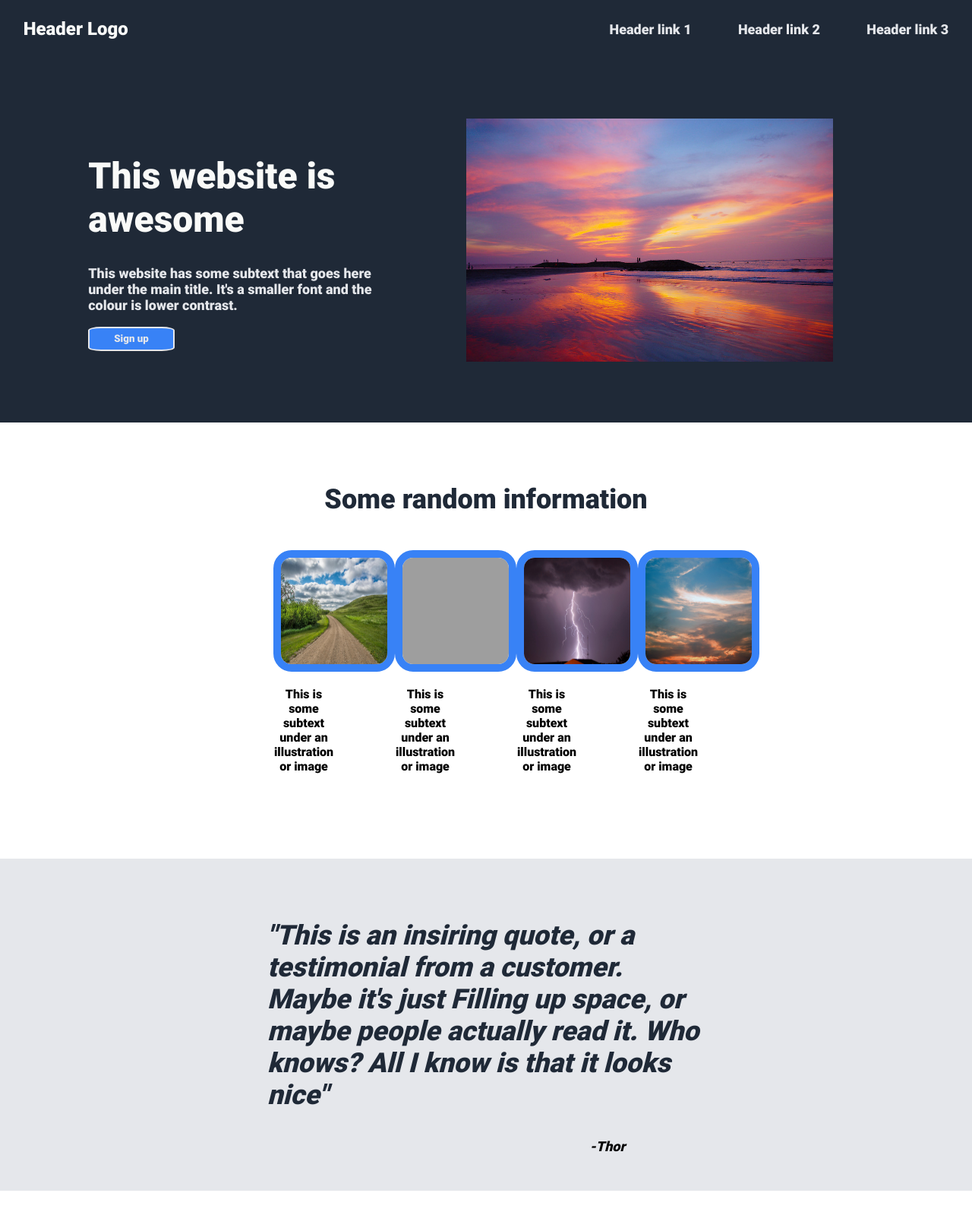
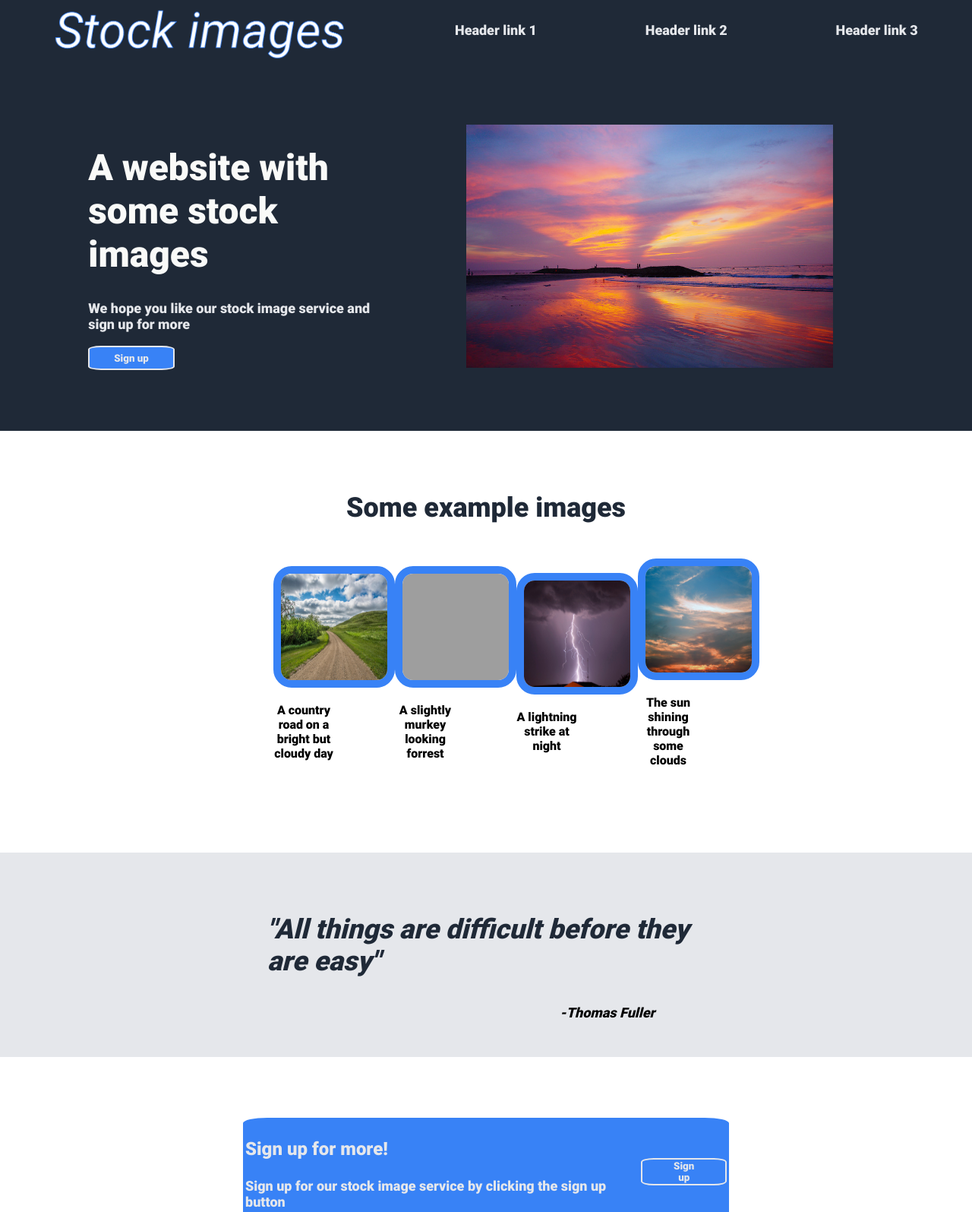
Before and after one commit to Camh-git/Brainnest, a plain HTML site: page Week 2/Task 4/index.html in a window 1280 px wide. Shown: the top 1595 px of the page at 76% size. Drawn offline with Linux system fonts and the light colour scheme; grey boxes are pictures that could not be loaded.

Commit message:
Small fixes
Some resizing, text fixes and a new logo without broken transparency

```diff
--- a/Week 2/Task 4/Styles.css
+++ b/Week 2/Task 4/Styles.css
@@ -50,8 +50,8 @@ figure{
   text-align: center;
 }
 figure img{
-  max-width: 12.5%;
-  max-height: 12.5%;
+  max-width: 10%;
+  max-height: 10%;
 }
 
 figure img{
@@ -115,9 +115,8 @@ header{
   align-content: flex-end;
 }
 
-header h3{
-  font-size: 24px;
-  color: #F9FAF8;
+header img{
+  max-height: 5rem;
   display: flex;
 }
 
--- a/Week 2/Task 4/index.html
+++ b/Week 2/Task 4/index.html
@@ -9,7 +9,7 @@
 </head>
 <body>
   <header class="flex-container">
-    <h3>Header Logo</h3>
+    <img src="Images/Logo.png">
     <a> Header link 1</a>
     <a> Header link 2</a>
     <a> Header link 3</a>
@@ -19,10 +19,9 @@
   <div id = "Section_1_container" class="flex-container">
     <div style="flex-grow: 0.15;"></div>
     <div style="flex: 0 1 30%;">
-     <h1>This website is awesome</h1>
+     <h1>A website with some stock images</h1>
       <p>
-        This website has some subtext that goes here under the main title. It's a
-       smaller font and the colour is lower contrast.
+        We hope you like our stock image service and sign up for more
      </p>
      <button>Sign up</button>
     </div>
@@ -36,26 +35,25 @@
 
   <!--Section 2-->
   <div id="S2_container" class="Center_div">
-    <h2 id = "Info_header_text" class="Center_div">Some random information</h2>
+    <h2 id = "Info_header_text" class="Center_div">Some example images</h2>
     <div class="flex-container">
       <figure>
         <img src ="Images/Country_road.png" alt="">
-        <p>This is some subtext under an illustration or image</p>
+        <p>A country road on a bright but cloudy day</p>
      </figure>
 
      <figure>
        <img src ="Images/Forrest.png" alt="">
-        <p>This is some subtext under an illustration or image</p>
+        <p>A slightly murkey looking forrest</p>
       </figure>
-
      <figure>
        <img src ="Images/Lightning.png" alt="">
-       <p>This is some subtext under an illustration or image</p>
+       <p>A lightning strike at night</p>
       </figure>
 
      <figure>
         <img src ="Images/Sky.png" alt="">
-        <p>This is some subtext under an illustration or image</p>
+        <p>The sun shining through some clouds</p>
       </figure>
     </div>
   </div>
@@ -63,18 +61,17 @@
   <!--Section 3-->
   <div id = "Quote_section" class="Center_div">
     <blockquote class ="Quote_text">
-      "This is an insiring quote, or a testimonial from a customer. Maybe it's just
-      Filling up space, or maybe people actually read it. Who knows? All I know is
-      that it looks nice"
+      "All things are difficult before they are easy"
     </blockquote>
-    <cite>-Thor</cite>
+    <cite>-Thomas Fuller</cite>
+    <!--Yes, I did google "famous quotes"-->
   </div>
 
   <!--Section 4-->
   <div id = "CTA" class="flex-container">
     <div>
-      <h3>Call to action! It's time!</h3>
-      <p>Sign up for our product by clicking the button right over there!</p>
+      <h3>Sign up for more!</h3>
+      <p>Sign up for our stock image service by clicking the sign up button</p>
     </div>
     <button>Sign up</button>
   </div>
```
Also changed, not shown: Week 2/Task 4/Images/Logo.png (added).
